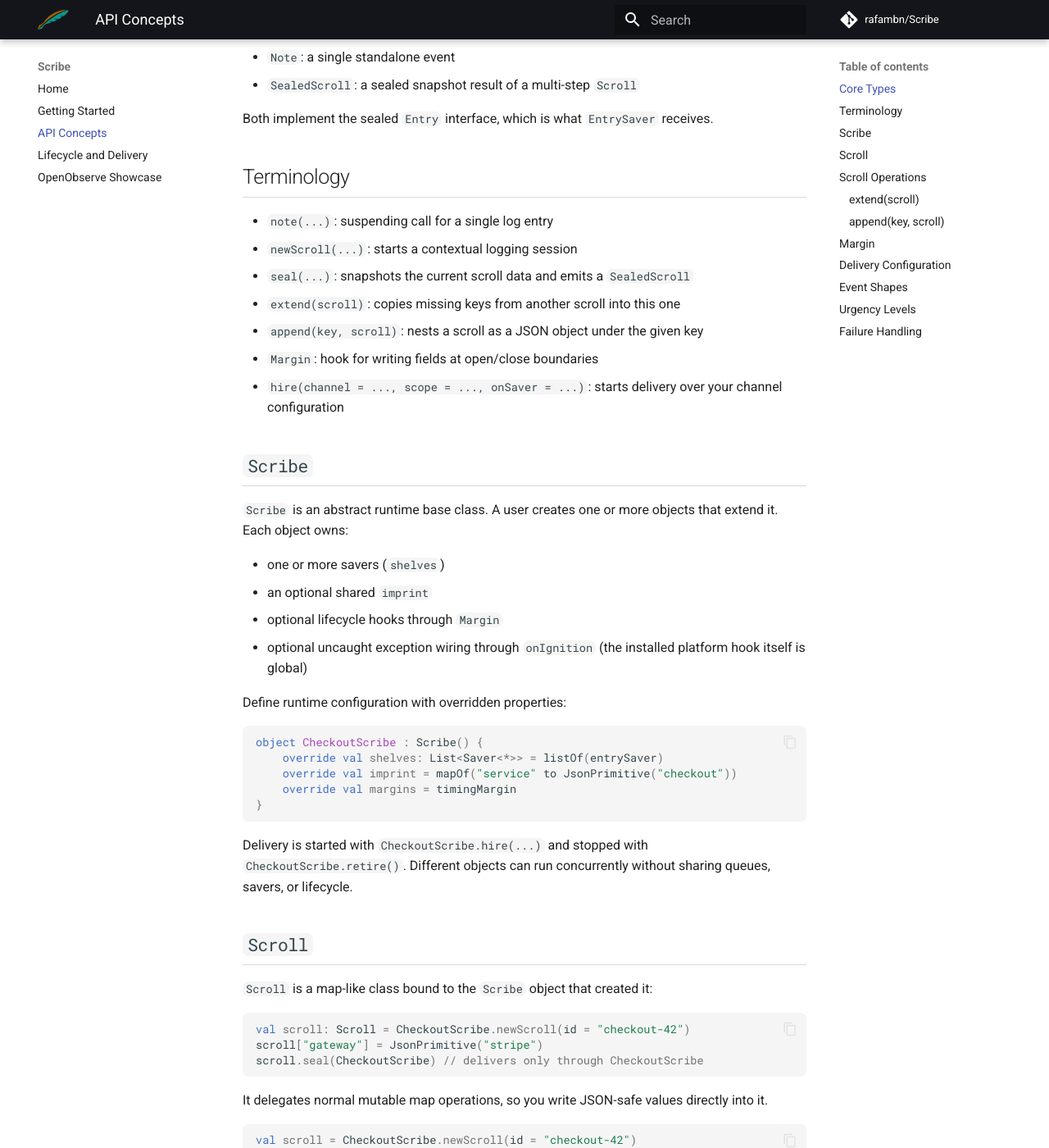
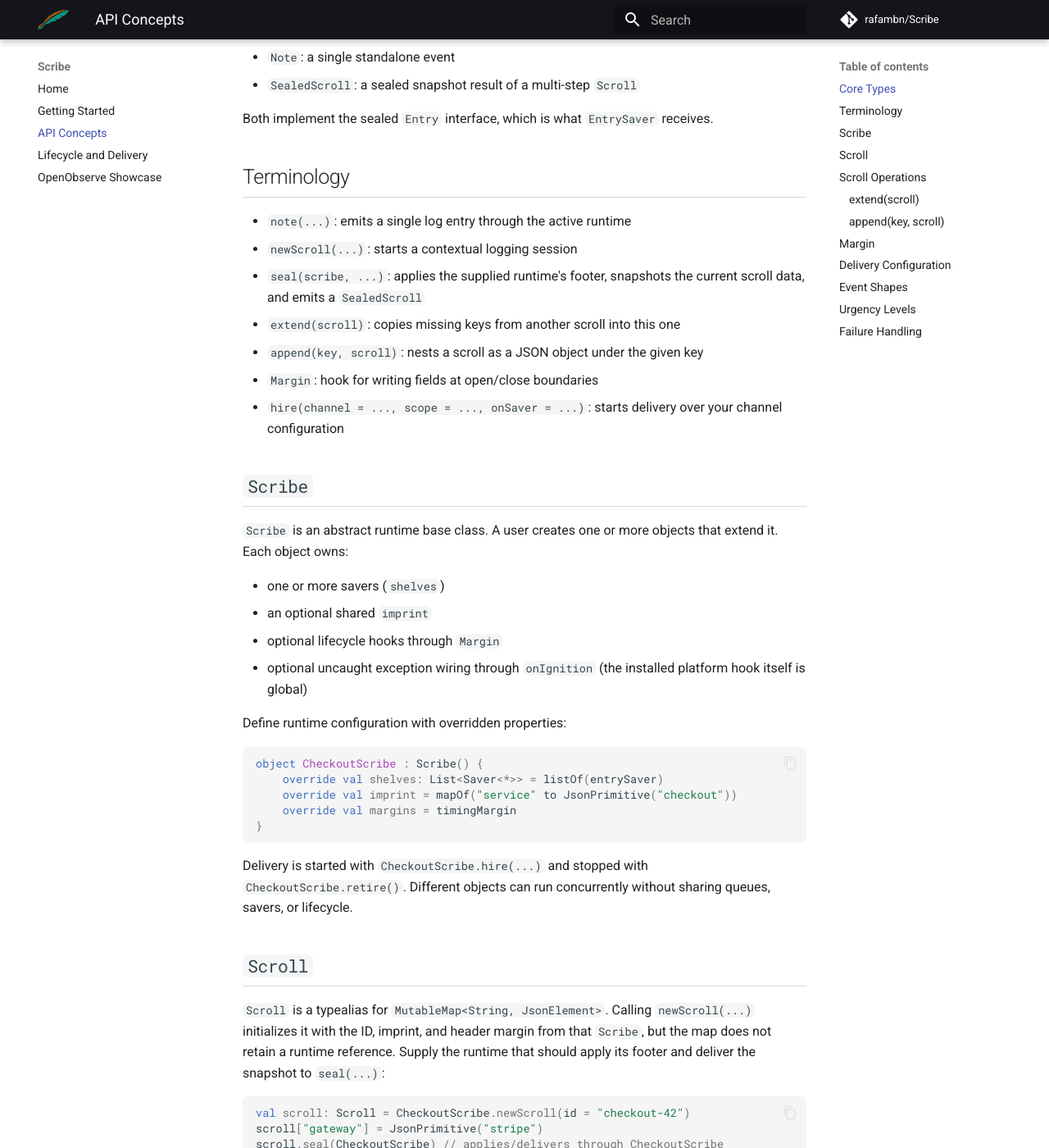
Before and after one commit to rafambn/Scribe, an MkDocs documentation site: the page built from docs/api-concepts.md, in a window 1280 px wide and 1400 px high, scrolled down 223 px. Shown: the whole window at 82% size. Built offline with MkDocs 1.6.1 and Material for MkDocs 9.7.7, drawn with Linux system fonts in a browser that asks for light colours; comment, search, counter and statistics services are not loaded; some of the changed text lies outside the part shown.

Commit message:
Update Scribe API to non-suspending and migrate `testApp` to Gradle

````diff
--- a/docs/api-concepts.md
+++ b/docs/api-concepts.md
@@ -11,9 +11,10 @@ Both implement the sealed `Entry` interface, which is what `EntrySaver` receives
 
 ## Terminology
 
-- `note(...)`: suspending call for a single log entry
+- `note(...)`: emits a single log entry through the active runtime
 - `newScroll(...)`: starts a contextual logging session
-- `seal(...)`: snapshots the current scroll data and emits a `SealedScroll`
+- `seal(scribe, ...)`: applies the supplied runtime's footer, snapshots the
+  current scroll data, and emits a `SealedScroll`
 - `extend(scroll)`: copies missing keys from another scroll into this one
 - `append(key, scroll)`: nests a scroll as a JSON object under the given key
 - `Margin`: hook for writing fields at open/close boundaries
@@ -46,12 +47,15 @@ sharing queues, savers, or lifecycle.
 
 ## `Scroll`
 
-`Scroll` is a map-like class bound to the `Scribe` object that created it:
+`Scroll` is a typealias for `MutableMap<String, JsonElement>`. Calling
+`newScroll(...)` initializes it with the ID, imprint, and header margin from
+that `Scribe`, but the map does not retain a runtime reference. Supply the
+runtime that should apply its footer and deliver the snapshot to `seal(...)`:
 
 ```kotlin
 val scroll: Scroll = CheckoutScribe.newScroll(id = "checkout-42")
 scroll["gateway"] = JsonPrimitive("stripe")
-scroll.seal(CheckoutScribe) // delivers only through CheckoutScribe
+scroll.seal(CheckoutScribe) // applies/delivers through CheckoutScribe
 ```
 
 It delegates normal mutable map operations, so you write JSON-safe values
@@ -78,7 +82,9 @@ val scroll = CheckoutScribe.newScroll(id = "checkout-42")
 println(scroll.id) // "checkout-42"
 ```
 
-Calling `seal(...)` more than once is allowed. Each call emits a separate `SealedScroll` with the current `success` value and a snapshot of the data at that point.
+Calling `seal(...)` more than once is allowed. Each call emits a separate
+`SealedScroll` through the `Scribe` passed to that call, with the current
+`success` value and a snapshot of the data at that point.
 
 ## `Scroll` Operations
 
````
Also changed, not shown: README.md (+2 -2 lines), docs/console-showcase.md (+2 -9 lines), docs/getting-started.md (+5 -4 lines), docs/lifecycle-and-delivery.md (+8 -5 lines), testApp/README.md (+5 -5 lines), 3 other files.
